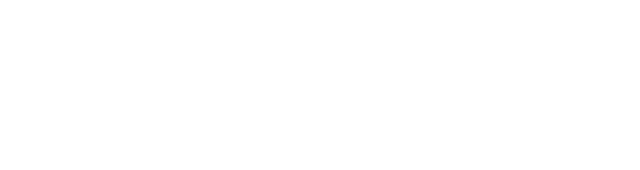
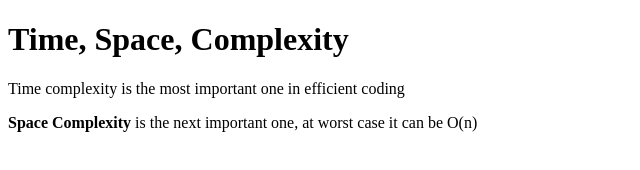
Before and after one commit to acciojob/time-and-space-complexity-ajayv28, a website: page main.html in a window 1280 px wide. Shown: the whole page, without its empty margins (0-640 px from the left). Drawn offline with Linux system fonts and the light colour scheme.

Commit message:
created a submission

```diff
--- a/main.html
+++ b/main.html
@@ -8,6 +8,9 @@
 
 <body>
 	<!-- the entire body must be written by student -->
+	<h1> Time, Space, Complexity </h1>
+	<p> Time complexity is the most important one in efficient coding</p>
+	<p> <b> Space Complexity</b> is the next important one, at worst case it can be O(n) </p>
     <script type="text/javascript" src="./script.js">
 </script>
 
```
